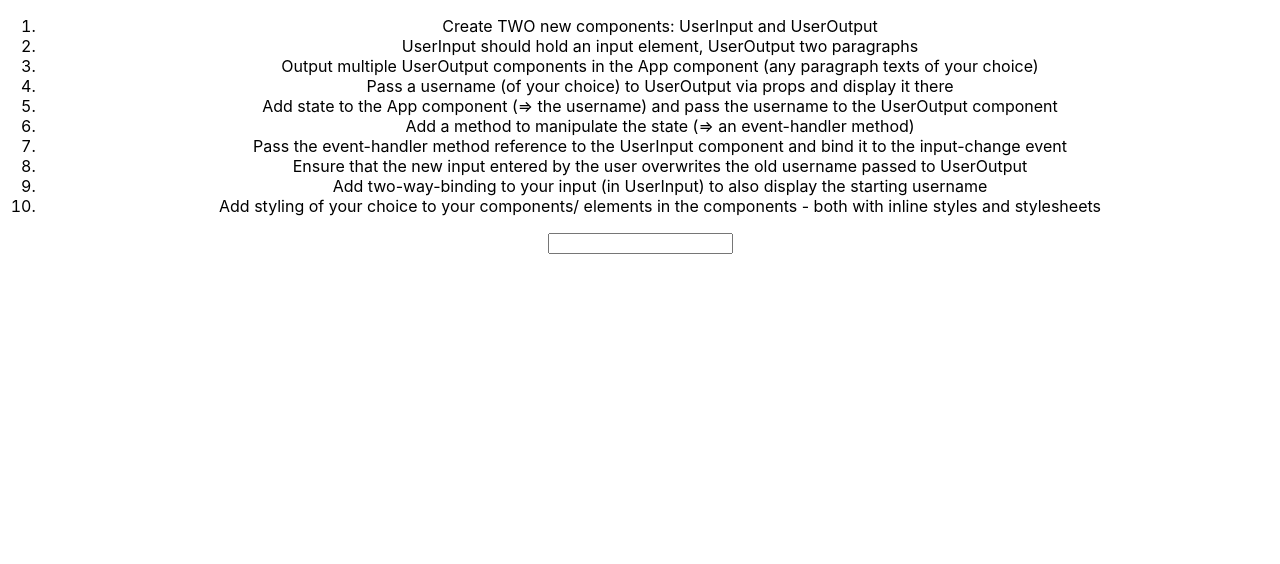
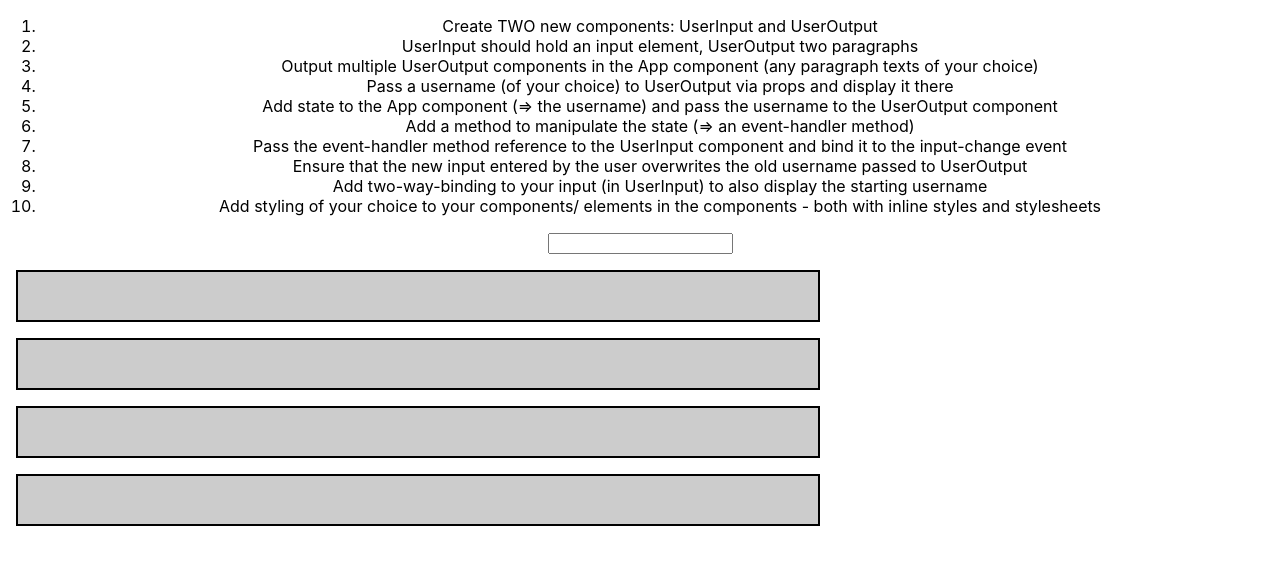
Before and after one commit to ketulsuthar/React-Assignment1, a React (Create React App) app in the folder asssignment-1/: page / in a window 1280 px wide. Shown: the top 564 px of the page. Built offline with nearby package versions, Linux system fonts and the light colour scheme.

Commit message:
Assign class to div tag

```diff
--- a/asssignment-1/src/UserOutput/UserOutput.js
+++ b/asssignment-1/src/UserOutput/UserOutput.js
@@ -1,9 +1,10 @@
 import React from 'react';
+import './UserOutput.css';
 
-const useroutput = () => {
+const useroutput = (props) => {
     return(
-        <div>
-            <p></p>
+        <div className="UserOutput">
+            <p>{props.username}</p>
             <p></p>
         </div>
     );
```
